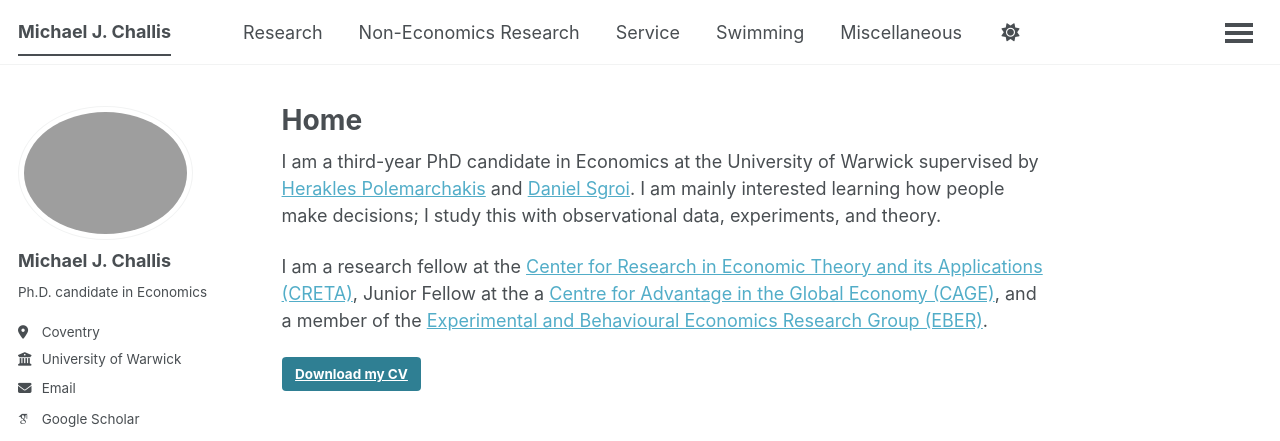
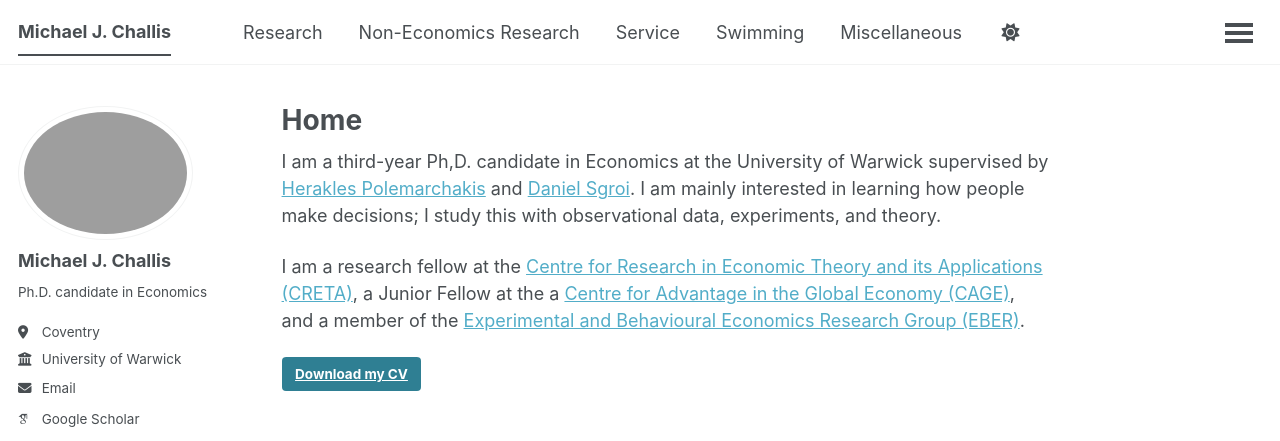
Before and after one commit to MichaelChallis/MichaelChallis.github.io, a Jekyll site: the page built from _pages/about.md, in a window 1280 px wide, cut to the strip 0-441 px from the top of the page. Built offline with Jekyll 4.4.1, drawn with Linux system fonts in a browser that asks for light colours; some web fonts are replaced.

Commit message:
Update about.md

```diff
--- a/_pages/about.md
+++ b/_pages/about.md
@@ -8,10 +8,10 @@ redirect_from:
 ---
 
 
-I am a third-year PhD candidate in Economics at the University of Warwick supervised by <a href="https://www.polemarchakis.org/" target="+blank" rel="noopener noreferrer">Herakles Polemarchakis</a>
-and <a href="https://sites.google.com/view/daniel-sgroi/home" target="+blank" rel="noopener noreferrer">Daniel Sgroi</a>. I am mainly interested learning how people make decisions; I study this with observational data, experiments, and theory.
+I am a third-year Ph,D. candidate in Economics at the University of Warwick supervised by <a href="https://www.polemarchakis.org/" target="+blank" rel="noopener noreferrer">Herakles Polemarchakis</a>
+and <a href="https://sites.google.com/view/daniel-sgroi/home" target="+blank" rel="noopener noreferrer">Daniel Sgroi</a>. I am mainly interested in learning how people make decisions; I study this with observational data, experiments, and theory.
 
-I am a research fellow at the <a href="https://warwick.ac.uk/fac/soc/economics/research/centres/creta/" target="_blank" rel="noopener noreferrer">Center for Research in Economic Theory and its Applications (CRETA)</a>, Junior Fellow at the a <a href="https://warwick.ac.uk/fac/soc/economics/research/centres/cage/about/people/" target="_blank" rel="noopener noreferrer"> Centre for Advantage in the Global Economy (CAGE)</a>, and a member of the <a href="https://warwick.ac.uk/fac/soc/economics/research/research-groups/experimental-behavioural-economics/" target="_blank" rel="noopener noreferrer">Experimental and Behavioural Economics Research Group (EBER)</a>.
+I am a research fellow at the <a href="https://warwick.ac.uk/fac/soc/economics/research/centres/creta/" target="_blank" rel="noopener noreferrer">Centre for Research in Economic Theory and its Applications (CRETA)</a>, a Junior Fellow at the a <a href="https://warwick.ac.uk/fac/soc/economics/research/centres/cage/about/people/" target="_blank" rel="noopener noreferrer"> Centre for Advantage in the Global Economy (CAGE)</a>, and a member of the <a href="https://warwick.ac.uk/fac/soc/economics/research/research-groups/experimental-behavioural-economics/" target="_blank" rel="noopener noreferrer">Experimental and Behavioural Economics Research Group (EBER)</a>.
 
 <p>
   <a class="btn btn--primary" href="/files/Michael_Challis_CV.pdf" target="_blank" rel="noopener noreferrer">Download my CV</a>
```
